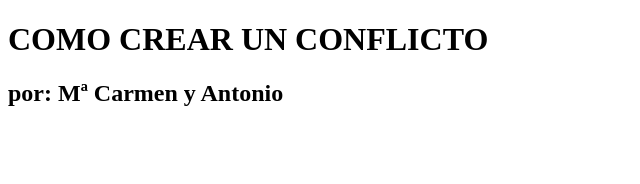
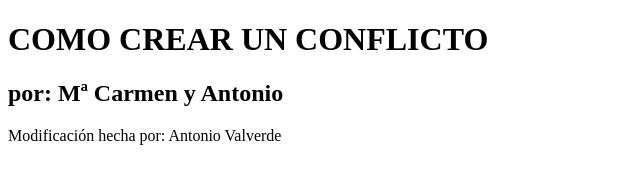
Before and after one commit to antonio-valverde/Conflicto_Duo, a plain HTML site: page index.html in a window 1280 px wide. Shown: the whole page, without its empty margins (0-640 px from the left). Drawn offline with Linux system fonts and the light colour scheme.

Commit message:
Subida Antonio

```diff
--- a/index.html
+++ b/index.html
@@ -8,6 +8,6 @@
 <body>
     <h1>COMO CREAR UN CONFLICTO</h1>
     <h2>por: Mª Carmen y Antonio</h2>
-    <p></p>
+    <p>Modificación hecha por: Antonio Valverde</p>
 </body>
 </html>
```
